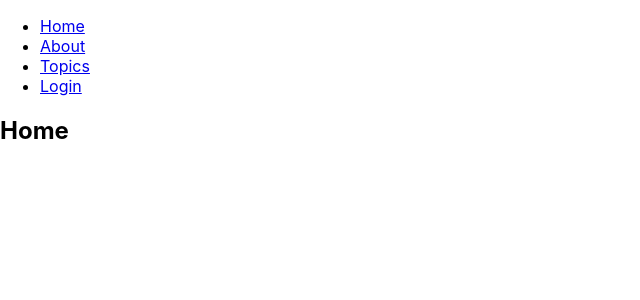
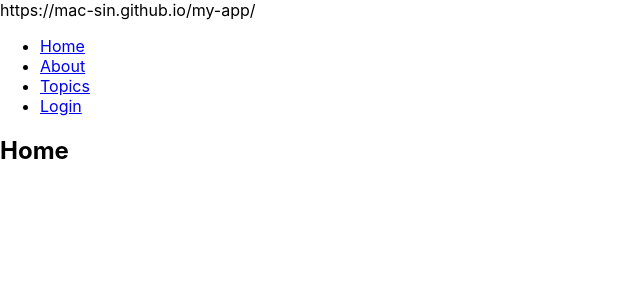
Before and after one commit to mac-sin/my-app, a React (Create React App) app: page / in a window 1280 px wide. Shown: the top 300 px of the page, without its empty margins (0-640 px from the left). Built offline with nearby package versions, Linux system fonts and the light colour scheme.

Commit message:
modified

```diff
--- a/src/App.js
+++ b/src/App.js
@@ -9,6 +9,7 @@ function App() {
   return (
     <Router>
       <div>
+        <div>https://mac-sin.github.io/my-app/</div>
         <Header />
         <Route exact path="/" component={Home} />
         <Route path="/about" component={About} />
```
